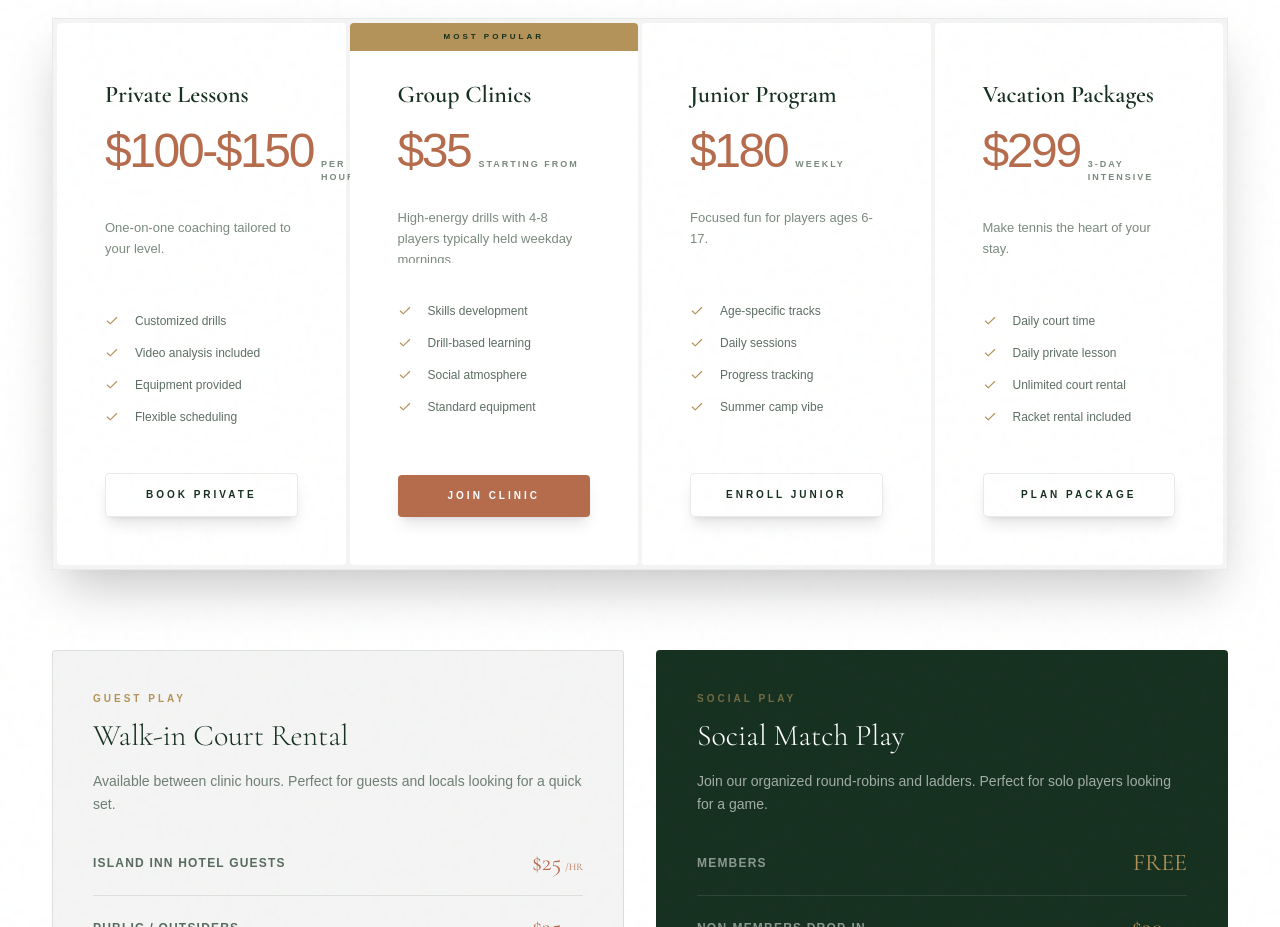
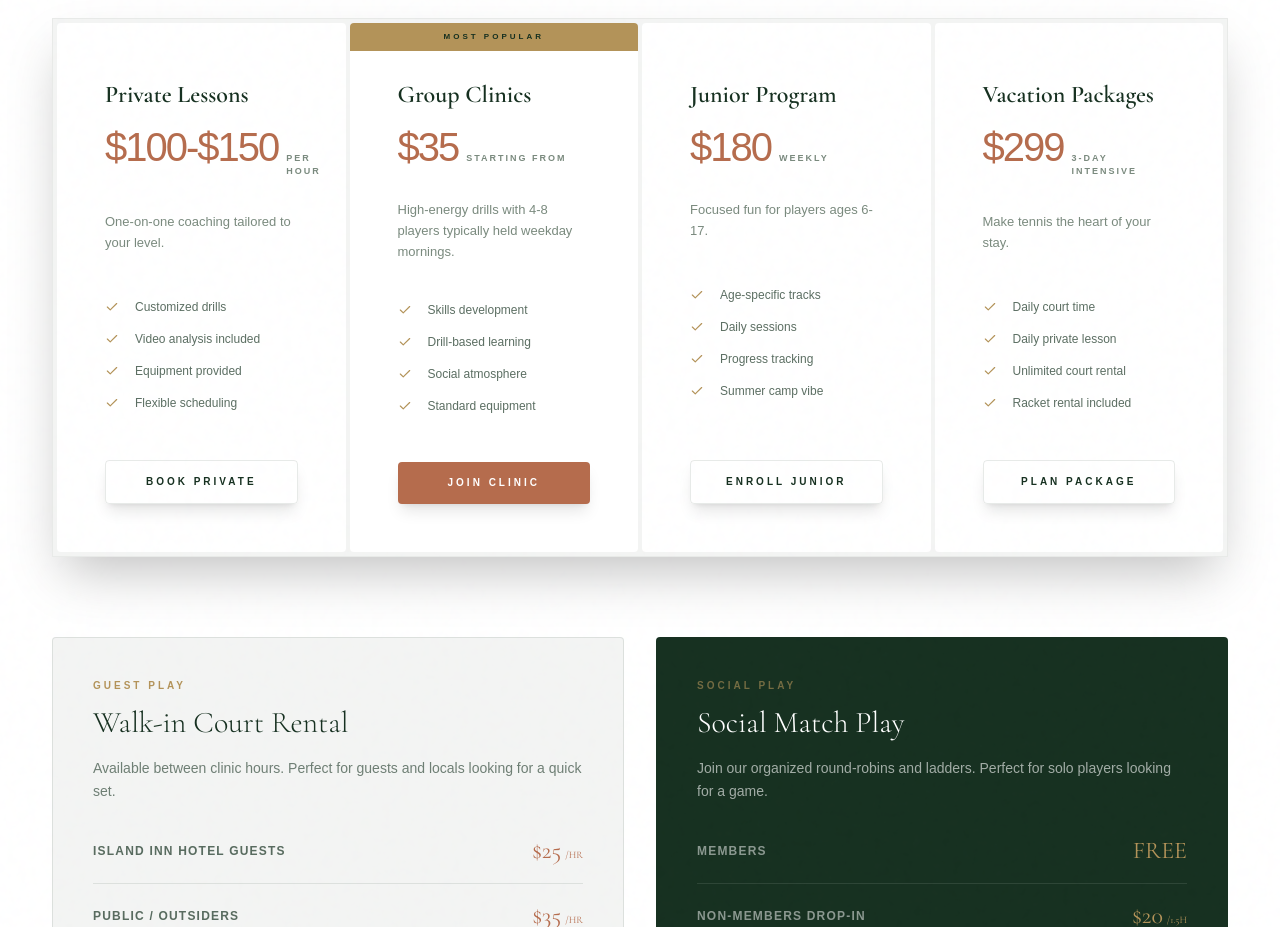
Before and after one commit to moneyladder911/islandinntennis, a React (Vite) app: page /pricing in a window 1280 px wide. Shown: the part 2260-3187 px from the top of the page. Built offline with nearby package versions, Linux system fonts and the light colour scheme.

Commit message:
Fix price text overflow on pricing cards

```diff
--- a/src/pages/Pricing.tsx
+++ b/src/pages/Pricing.tsx
@@ -130,10 +130,10 @@ const PricingPage: React.FC = () => {
 
                 <h3 className="serif text-2xl font-semibold text-forest mb-4 mt-2">{tier.title}</h3>
                 <div className="flex items-baseline gap-2 mb-8">
-                  <span className="text-[clamp(28px,4vw,48px)] font-light text-clay tracking-tighter leading-none">{tier.price}</span>
+                  <span className="text-[clamp(24px,3.5vw,40px)] font-light text-clay tracking-tighter leading-none">{tier.price}</span>
                   <span className="text-[9px] font-bold text-light uppercase tracking-[2px]">{tier.period}</span>
                 </div>
-                <p className="text-[13px] font-light text-light leading-relaxed mb-10 h-14 overflow-hidden">{tier.desc}</p>
+                <p className="text-[13px] font-light text-light leading-relaxed mb-10 min-h-[3rem]">{tier.desc}</p>
 
                 <div className="space-y-4 mb-12 flex-grow">
                   {tier.features.map((feature, idx) => (
```
